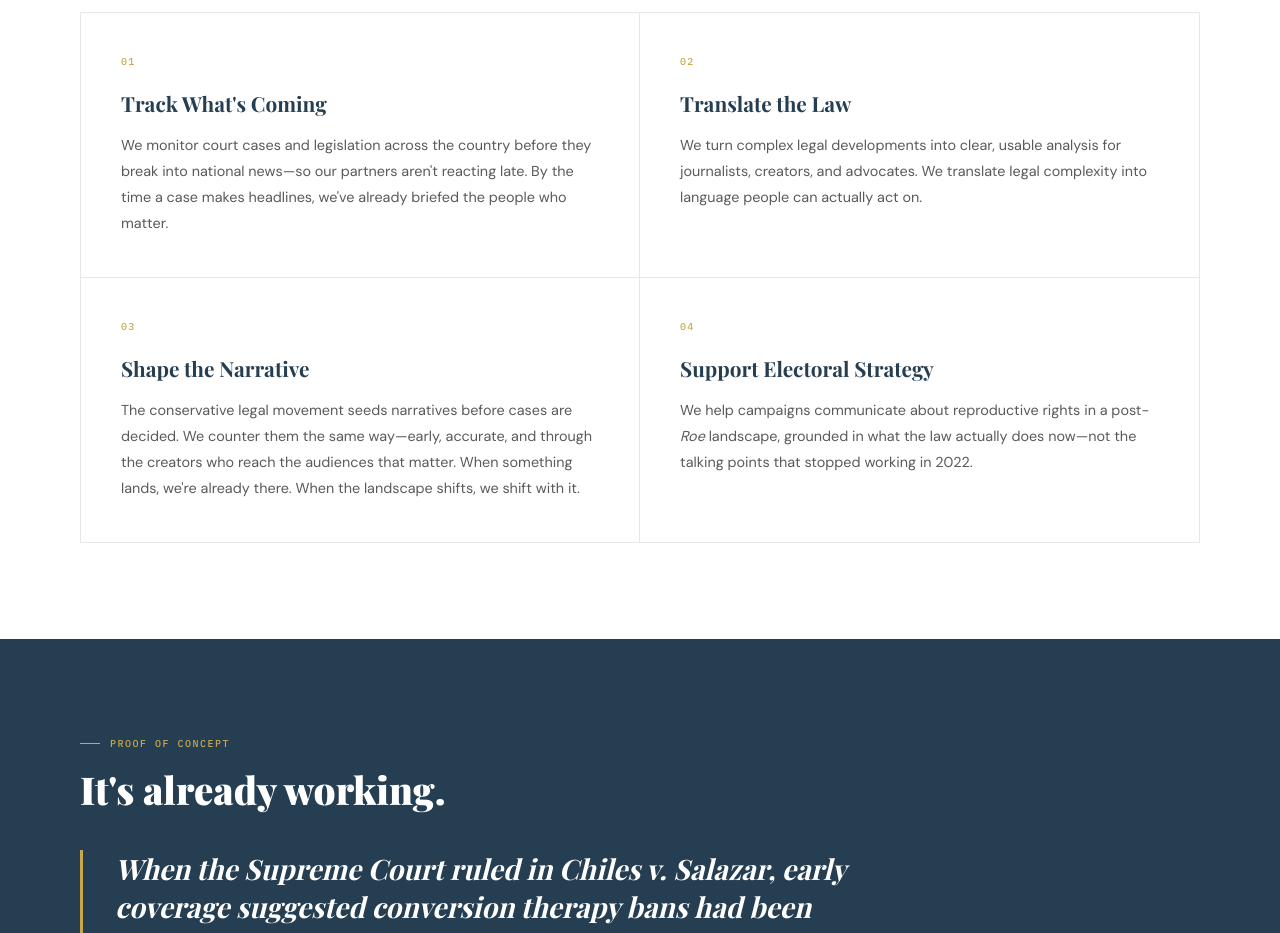
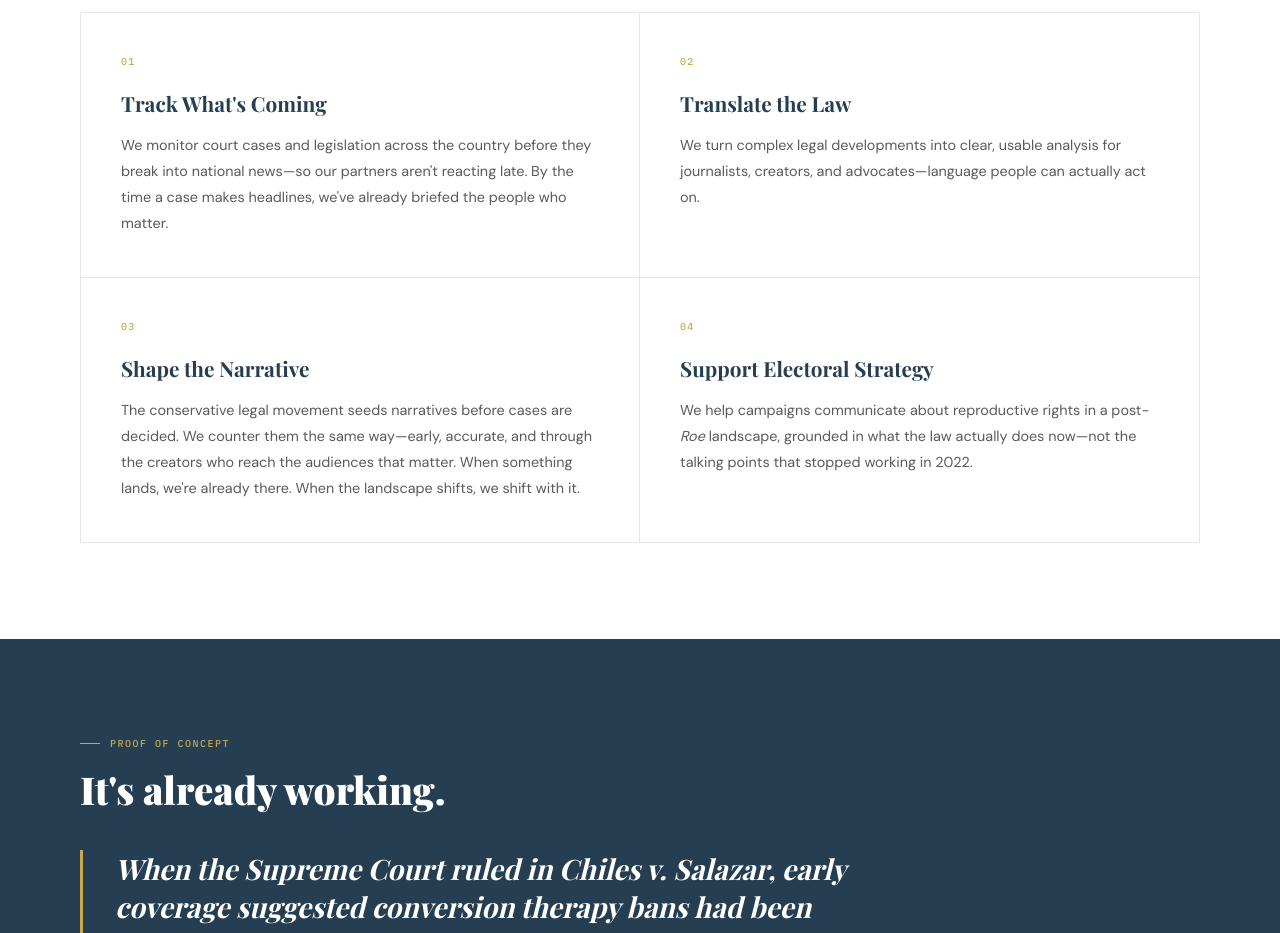
Before and after one commit to imanigandy/extrajudicial-website, a plain HTML site: page index.html in a window 1280 px wide. Shown: the part 1360-2293 px from the top of the page. Drawn offline with nearby package versions, Linux system fonts and the light colour scheme; a web font is replaced by a local one.

Commit message:
Add files via upload

```diff
--- a/index.html
+++ b/index.html
@@ -255,7 +255,7 @@ footer{background:var(--blue-dark);padding:2.5rem 0;}
     <p class="what-intro">The conservative legal movement doesn't wait for coverage—it builds narratives in advance. We do the same, but with accuracy, speed, and reach.</p>
     <div class="what-grid">
       <div class="what-card"><div class="what-num">01</div><div class="what-title">Track What's Coming</div><p class="what-body">We monitor court cases and legislation across the country before they break into national news—so our partners aren't reacting late. By the time a case makes headlines, we've already briefed the people who matter.</p></div>
-      <div class="what-card"><div class="what-num">02</div><div class="what-title">Translate the Law</div><p class="what-body">We turn complex legal developments into clear, usable analysis for journalists, creators, and advocates. We translate legal complexity into language people can actually act on.</p></div>
+      <div class="what-card"><div class="what-num">02</div><div class="what-title">Translate the Law</div><p class="what-body">We turn complex legal developments into clear, usable analysis for journalists, creators, and advocates—language people can actually act on.</p></div>
       <div class="what-card"><div class="what-num">03</div><div class="what-title">Shape the Narrative</div><p class="what-body">The conservative legal movement seeds narratives before cases are decided. We counter them the same way—early, accurate, and through the creators who reach the audiences that matter. When something lands, we're already there. When the landscape shifts, we shift with it.</p></div>
       <div class="what-card"><div class="what-num">04</div><div class="what-title">Support Electoral Strategy</div><p class="what-body">We help campaigns communicate about reproductive rights in a post-<em>Roe</em> landscape, grounded in what the law actually does now—not the talking points that stopped working in 2022.</p></div>
     </div>
```
